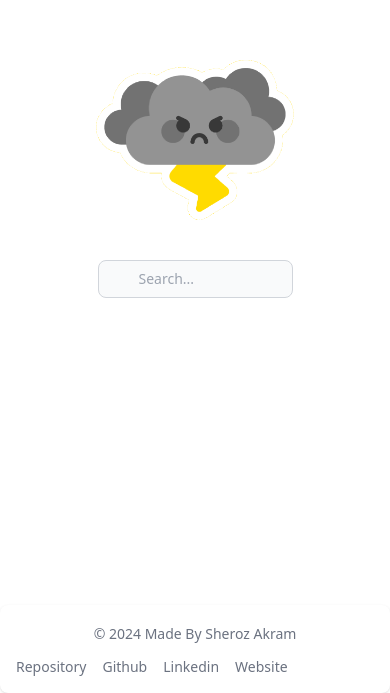
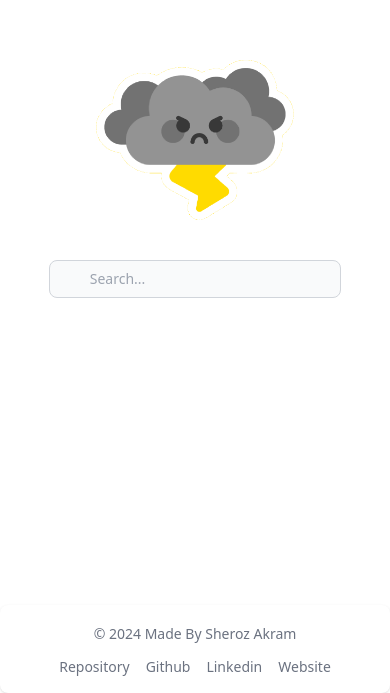
Before and after one commit to Sheroz-Akram/weather-react, a React (Create React App) app: page / in a window 390 px wide. Shown: the part 239-932 px from the top of the page. Built offline with nearby package versions, Linux system fonts and the light colour scheme.

Commit message:
UI Fixes

```diff
--- a/src/Components/Footer.jsx
+++ b/src/Components/Footer.jsx
@@ -9,7 +9,7 @@ function Footer() {
                Made By Sheroz Akram
             </a>
           </span>
-          <ul className="flex flex-wrap items-center mt-3 text-sm font-medium text-gray-500 dark:text-gray-400 sm:mt-0">
+          <ul className="flex flex-wrap items-center justify-center mt-3 text-sm font-medium text-gray-500 dark:text-gray-400 sm:mt-0">
             <li>
               <a href="https://github.com/Sheroz-Akram/weather-react" className="hover:underline me-4 md:me-6">
                 Repository
--- a/src/Components/Home.jsx
+++ b/src/Components/Home.jsx
@@ -47,7 +47,7 @@ function Home() {
         <input
           type="text"
           id="search-navbar"
-          className="block w-1/2 mb-2 p-2 ps-10 text-sm text-gray-900 border border-gray-300 rounded-lg bg-gray-50 focus:ring-blue-500 focus:border-blue-500 dark:bg-gray-700 dark:border-gray-600 dark:placeholder-gray-400 dark:text-white dark:focus:ring-blue-500 dark:focus:border-blue-500"
+          className="block w-3/4 sm:w-1/2 mb-2 p-2 ps-10 text-sm text-gray-900 border border-gray-300 rounded-lg bg-gray-50 focus:ring-blue-500 focus:border-blue-500 dark:bg-gray-700 dark:border-gray-600 dark:placeholder-gray-400 dark:text-white dark:focus:ring-blue-500 dark:focus:border-blue-500"
           placeholder="Search..."
           onChange={handleSearchBar}
           value={searchQuery}
@@ -55,7 +55,7 @@ function Home() {
         {searchDropDown.length === 0 ? null : (
           <div
             id="dropdown"
-            className=" hidden md:block bg-white divide-y divide-gray-100 rounded-lg w-1/2 shadow dark:bg-gray-700"
+            className="bg-white divide-y divide-gray-100 rounded-lg w-3/4 sm:w-1/2 shadow dark:bg-gray-700"
           >
             <ul
               className="py-2 text-sm text-gray-700 dark:text-gray-200"
```
